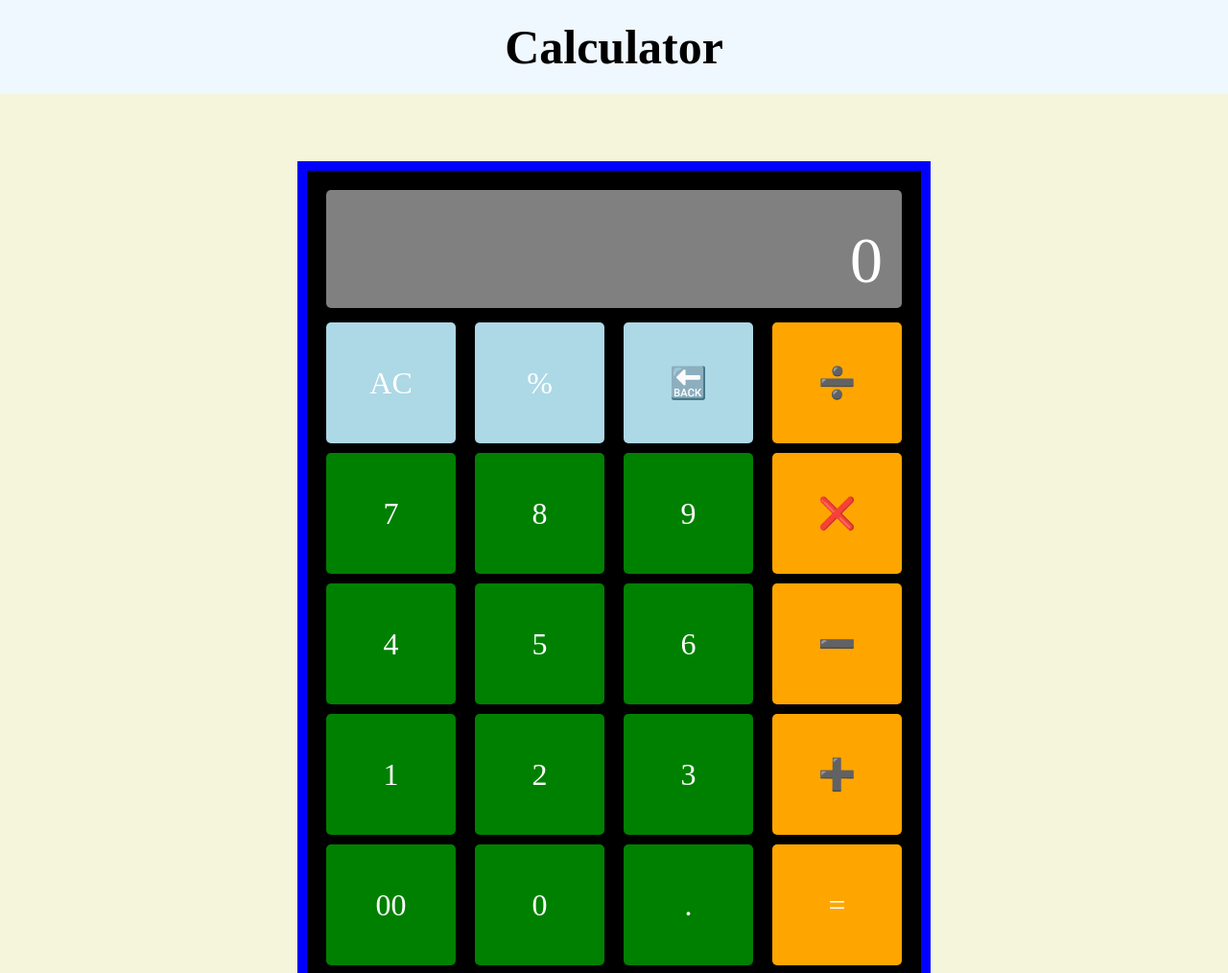
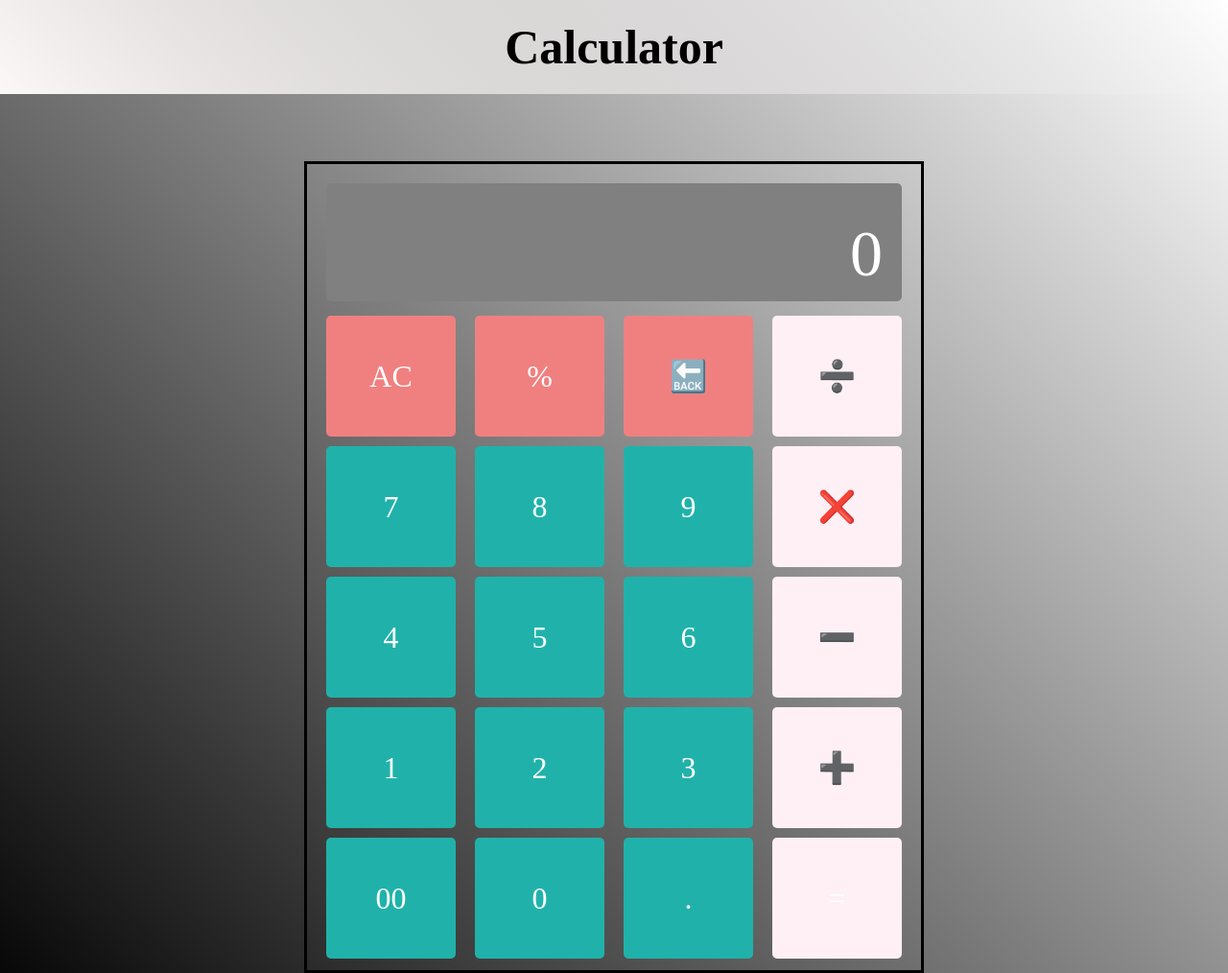
Before and after one commit to asaksham/Calculator, a plain HTML site: page index.html in a window 1280 px wide. Shown: the top 1014 px of the page at 96% size. Drawn offline with Linux system fonts and the light colour scheme.

Commit message:
Added some color styling

```diff
--- a/style.css
+++ b/style.css
@@ -6,14 +6,14 @@ body{
     align-items: center;
     margin: 0;
     padding: 0;
-    background-color: beige;
+    background: linear-gradient(45deg, black, transparent);
 }
 
 header{
     padding: 20px;
     font-weight: bolder;
     font-size: 50px;
-    background-color: aliceblue;
+    background: linear-gradient(45deg, snow, transparent);
     width: 100%;
     text-align: center;
 }
@@ -21,7 +21,7 @@ header{
 .calculator{
     margin: 70px auto;
     padding: 20px;
-    border: 10px solid blue;
+    border: 3px solid black;
     display: flex;
     flex-wrap: wrap;
     /* justify-content: space-around; */
@@ -29,7 +29,7 @@ header{
 
     width: 600px;
     height: 800px;
-    background-color: black;
+    background-color: transparent;
     color: white;
 }
 .screen{
@@ -63,7 +63,7 @@ header{
     width: 135px;
     max-width: 140px;
     max-height: 133px;
-    background-color: green;
+    background-color: lightseagreen;
     border-radius: 5px;
     text-align: center;
     display: flex;
@@ -77,14 +77,15 @@ header{
 
 .button:hover{
     transform: scale(1.05);
+    border: 2px solid black;
 }
 
 .operator{
-    background-color: orange;
+    background-color: lavenderblush;
 }
 
 .topOperator{
-    background-color: lightblue;
+    background-color: lightcoral;
 }
 
 /* input[type=number]::-webkit-inner-spin-button,
```
